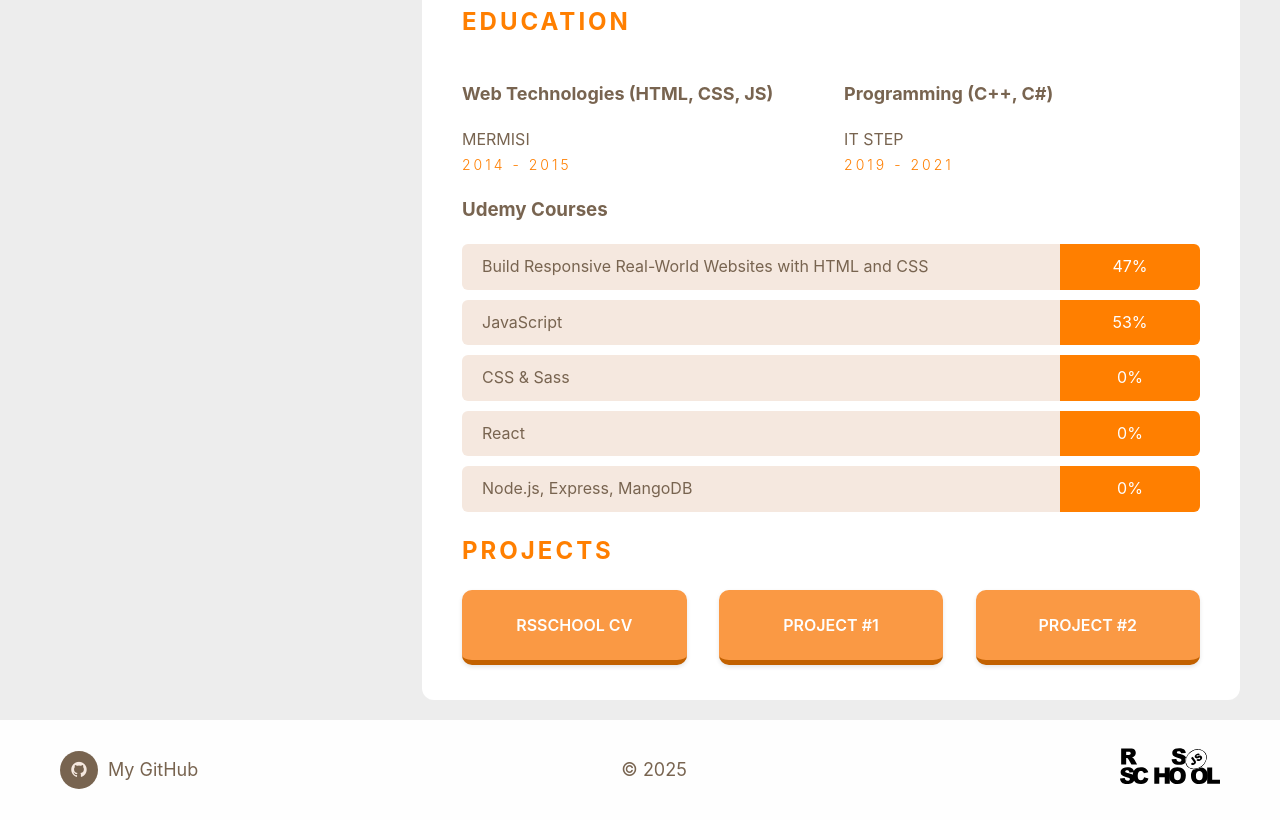
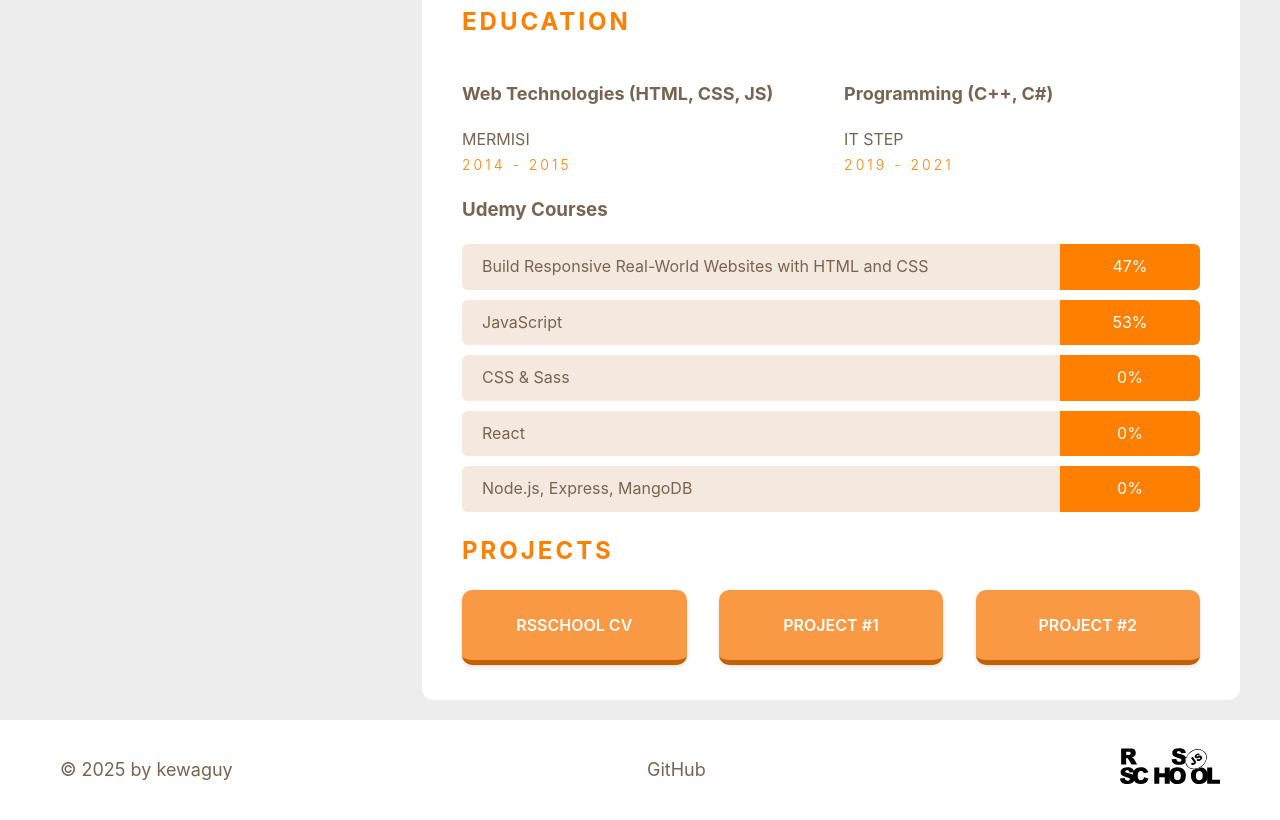
Before and after one commit to kewaguy/rsschool-cv, a plain HTML site: page index.html in a window 1280 px wide. Shown: the part 1304-2124 px from the top of the page. Drawn offline with Linux system fonts and the light colour scheme.

Commit message:
style: update footer layout

```diff
--- a/index.html
+++ b/index.html
@@ -262,11 +262,10 @@ describe("Basic tests", () => {
     </div>
     <footer class="footer">
       <div class="pre-container">
-        <div class="footer-left">
-          <span class="fa fa-github"></span>
-          <a href="https://github.com/kewaguy">My GitHub</a>
+        <div class="footer-left">© 2025 by kewaguy</div>
+        <div class="footer-center">
+          <a href="https://github.com/kewaguy">GitHub</a>
         </div>
-        <div class="footer-center">© 2025</div>
         <div class="footer-right">
           <a href="https://rs.school/courses/javascript-ru">
             <!-- prettier-ignore -->
--- a/style.css
+++ b/style.css
@@ -227,7 +227,6 @@ aside {
 }
 
 .profile-footer {
-  padding: 10px 0;
   border-radius: 0 0 12px 12px;
   background-color: #fefefe;
   height: 100px;
```
